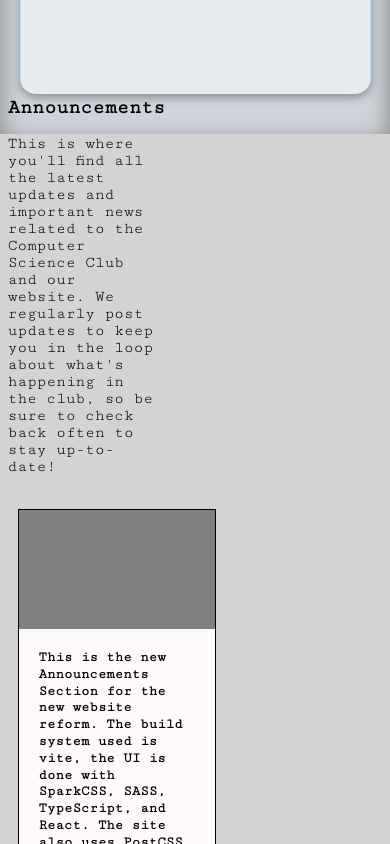
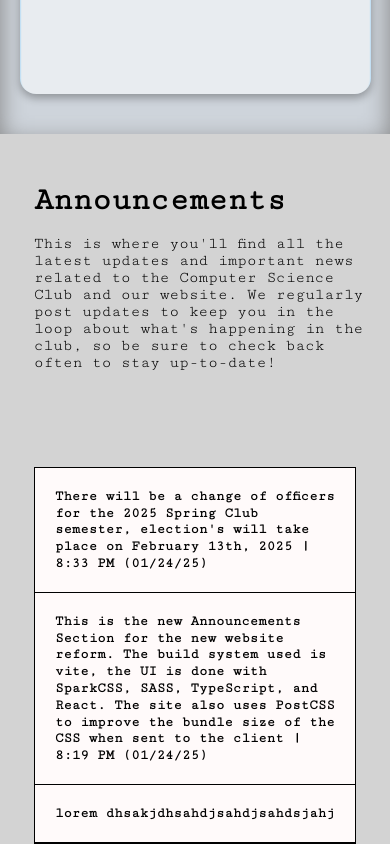
Before and after one commit to SJC-CS-Club/computer_science_club, a React (Vite) app: page / in a window 390 px wide. Shown: the part 1700-2544 px from the top of the page. Built offline with nearby package versions, Linux system fonts and the light colour scheme.

Commit message:
fixed up announcements section

```diff
--- a/src/components/anouncements.tsx
+++ b/src/components/anouncements.tsx
@@ -1,4 +1,14 @@
 import "../styles/anouncements.scss";
+
+
+export const Messages = [
+  "There will be a change of officers for the 2025 Spring Club semester, election's will take place on February 13th, 2025 | 8:33 PM (01/24/25)",
+
+  "This is the new Announcements Section for the new website reform. The build system used is vite, the UI is done with SparkCSS, SASS, TypeScript, and React. The site also uses PostCSS to improve the bundle size of the CSS when sent to the client | 8:19 PM (01/24/25)",
+
+  "lorem dhsakjdhsahdjsahdjsahdsjahj"
+]
+
 
 export const Announce = () => {
   return (
@@ -14,10 +24,9 @@ export const Announce = () => {
       </div>
       <div className="info-right">
         <div className="info-box">
-          <h3 className="info-item">
-            This is the new Announcements Section for the new website reform. The build system used is vite, the UI is done with SparkCSS, SASS, TypeScript, and React. The site also uses PostCSS to improve the bundle size of the CSS when sent to the client | 8:19 PM
-            (01/24/25)
-          </h3>
+          {Messages.map((element) => {
+            return(<h3 className="info-item">{element}</h3>)
+          })}
         </div>
       </div>
     </section>
--- a/src/styles/anouncements.scss
+++ b/src/styles/anouncements.scss
@@ -1,5 +1,7 @@
+@use "./plug" as p;
+
+
 #info {
-  height: 50vh;
   display: flex;
   background-color: lightgray;
 
@@ -10,12 +12,13 @@
     align-items: flex-start;
     flex-direction: column;
     gap: 2vh;
+    padding: 3rem 1rem;
 
     h1 {
       display: flex;
       justify-content: flex-start;
       align-items: center;
-      font-size: clamp(20px, 3vw, 48px);
+      font-size: clamp(p.rem(32px), 3vw, p.rem(48px));
       padding-left: 5%;
     }
     p {
@@ -32,15 +35,16 @@
     justify-content: center;
     align-items: center;
     width: 60%;
+    padding: 3rem 1rem;
 
     .info-box {
       display: flex;
       flex-direction: column;
-      justify-content: space-around;
+      justify-content: flex-start;
       align-items: center;
       border: none;
-      height: 80%;
-      width: 85%;
+      height: 90%;
+      width: 90%;
       overflow-y: scroll;
       background-color: gray;
       border: 1px solid black;
@@ -54,7 +58,7 @@
         flex-shrink: 0;
         background-color: snow;
         border-bottom: 1px solid black;
-        padding: 20px;
+        padding: 1.25rem;
         font-size: clamp(14px, 2vw, 18px);
         line-height: 1.2;
         word-wrap: break-word;
@@ -64,76 +68,14 @@
   }
 }
 
-@media screen and (max-width: 1024px) {
-  .info-left h1 {
-    font-size: clamp(32px, 4vw, 48px);
+@media screen and (max-width: p.rem(768px)) {
+  #info {
+    flex-direction: column;
+    .info-left {
+      width: 100%;
+    }
+    .info-right {
+      width: 100%;
+    }
   }
 }
-
-@media screen and (max-height: 600px) {
-  .info-left p {
-    font-size: clamp(16px, 2vh, 24px);
-  }
-}
-
-@media screen and (max-width: 768px) {
-  #info {
-    height: 80vh;
-    flex-direction: column;
-  }
-
-  .info-left {
-    width: 100%;
-    height: 40%;
-  }
-
-  .info-left h1 {
-    font-size: clamp(20px, 6vw, 48px);
-  }
-
-  .info-left h3 {
-    font-size: clamp(8px, 3vw, 24px);
-    padding-right: 5%;
-  }
-
-  .info-left p {
-    font-size: clamp(16px, 2.5vw, 24px);
-  }
-
-  .info-right {
-    width: 100%;
-    height: 60%;
-  }
-
-  .info-box {
-    width: 90%;
-    height: 90%;
-  }
-}
-
-@media screen and (max-width: 468px) {
-  #info {
-    height: 120vh;
-  }
-
-  .info-left {
-    height: 30%;
-  }
-
-  .info-left h1 {
-    font-size: clamp(20px, 8vw, 48px);
-  }
-
-  .info-left p {
-    font-size: clamp(8px, 4vw, 24px);
-  }
-
-  .info-right {
-    height: 70%;
-  }
-
-  .info-box h3 {
-    height: auto;
-    font-size: clamp(18px, 4vw, 34px);
-  }
-}
```
